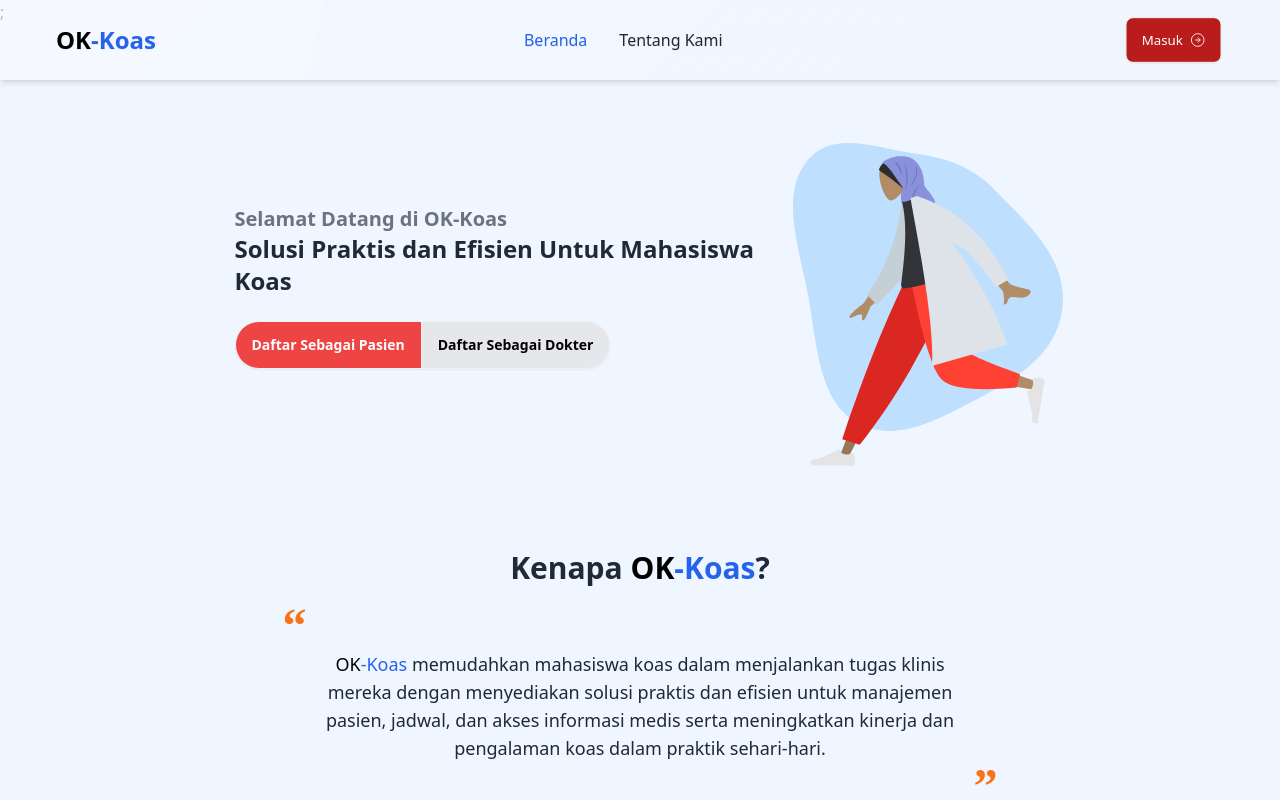
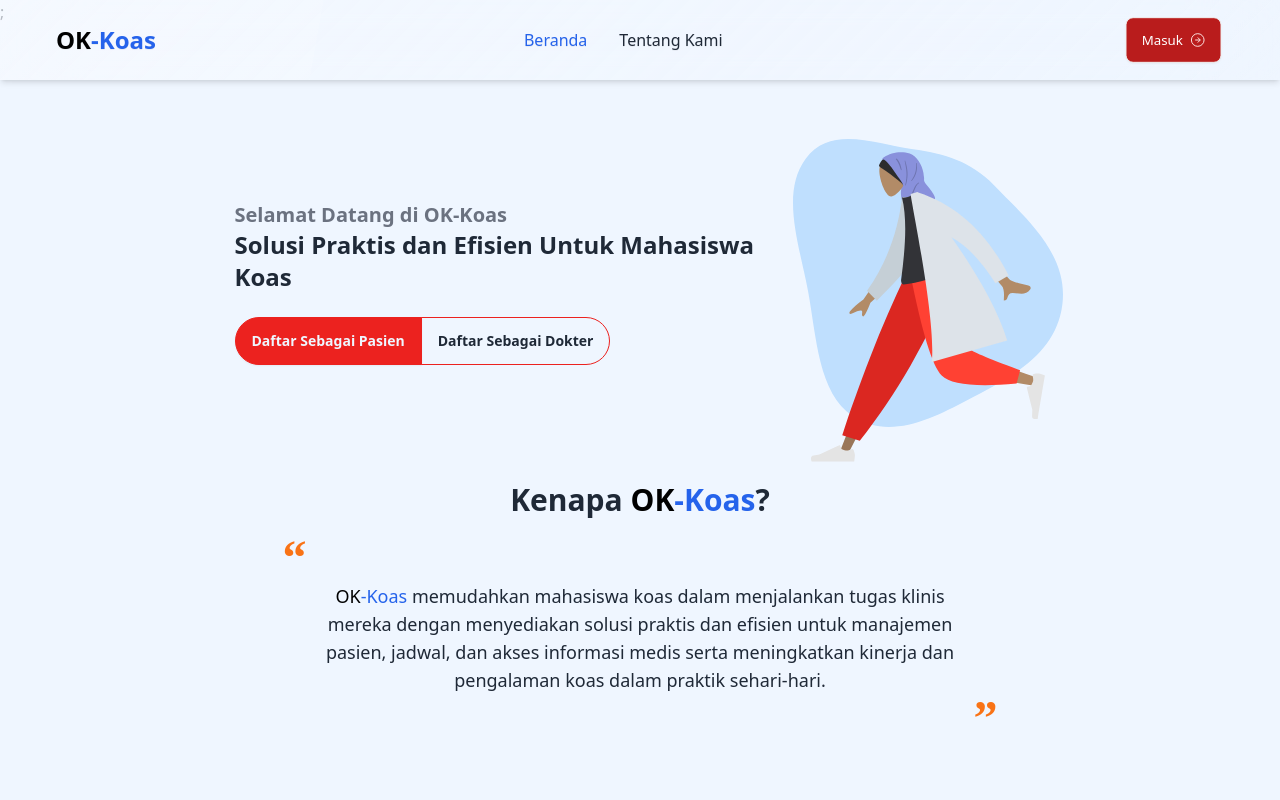
Before and after one commit to ok-koas/client, a React (Vite) app: page / in a window 1280 px wide. Shown: the top 800 px of the page. Built offline with nearby package versions, Linux system fonts and the light colour scheme; no server answers.

Commit message:
fixed navbar issue

```diff
--- a/src/App.jsx
+++ b/src/App.jsx
@@ -5,6 +5,7 @@ import LoadingPage from "./pages/LoadingPage";
 import GuestPage from "./layouts/guest-page";
 import { Helmet } from "react-helmet";
 import Title from "./components/Title";
+import Test from "./pages/Test";
 
 // import Navbar from "./components/Navbar";
 // import HeroSection from "./components/HeroSection";
@@ -50,7 +51,7 @@ const router = createBrowserRouter([
 		children: [
 			{
 				path: "tes",
-				element: <LoadingPage />,
+				element: <Test />,
 			},
 			{
 				index: true,
@@ -58,7 +59,7 @@ const router = createBrowserRouter([
 					<>
 						<Title name="" />
 						<Suspense fallback={<LoadingPage />}>
-							<main className="mt-5 md:px-8 lg:px-16">
+							<main className="md:px-8 lg:px-16">
 								<HeroSection />
 								<AlasanSection />
 								<Produk />
--- a/src/components/DoubleRegisterButton.jsx
+++ b/src/components/DoubleRegisterButton.jsx
@@ -4,13 +4,13 @@ const DoubleRegisterButton = () => {
 	return (
 		<div className="mt-6 md:join">
 			<button
-				className="btn join-item bg-red-500 hover:bg-red-600 mb-3 md:mb-0 text-white text-sm rounded-full md:rounded-full "
+				className="btn btn-primary border-primary join-item  mb-3 md:mb-0 rounded-full md:rounded-full "
 				type="button"
 			>
 				Daftar Sebagai Pasien
 			</button>
 			<button
-				className="btn join-item bg-gray-200 hover:bg-gray-300 text-black text-sm rounded-full md:rounded-full"
+				className="btn btn-ghost border-primary join-item rounded-full md:rounded-full"
 				type="button"
 			>
 				Daftar Sebagai Dokter
--- a/src/components/HeroSection.jsx
+++ b/src/components/HeroSection.jsx
@@ -4,7 +4,7 @@ import DoubleRegisterButton from "./DoubleRegisterButton";
 const HeroSection = () => {
 	return (
 		<>
-			<div className="flex flex-col md:flex-row items-center justify-center py-16 bg-blue-50">
+			<div className="flex flex-col md:flex-row items-center justify-center bg-blue-50">
 				<div className="w-full md:w-1/2 text-center md:text-left px-4 md:px-0">
 					<h1 className="text-l lg:text-xl font-bold text-gray-500 md:mt-0 mt-4 md:mb-0 mb-4">
 						Selamat Datang di OK-Koas
--- a/src/layouts/guest-page.jsx
+++ b/src/layouts/guest-page.jsx
@@ -7,7 +7,7 @@ export default function GuestPage() {
 	return (
 		<>
 			<Navbar />;
-			<main className="bg-blue-50">
+			<main className="bg-blue-50 mt-20">
 				<Outlet />
 			</main>
 			<Footer />
--- a/src/pages/guest/ChooseLogin.jsx
+++ b/src/pages/guest/ChooseLogin.jsx
@@ -3,7 +3,7 @@ import { FaUser, FaUserMd } from "react-icons/fa";
 
 const ChooseLogin = () => {
 	return (
-		<div className="flex flex-col items-center justify-center min-h-screen p-4">
+		<div className="flex flex-col items-center justify-center py-20">
 			<div className="rounded-3xl p-6 bg-white shadow-xl max-w-lg w-full pt-6 pb-8 ">
 				<h2 className="text-2xl font-semibold mb-6 text-center">
 					Ingin Masuk Sebagai Apa?
--- a/src/pages/guest/KirimOtp.jsx
+++ b/src/pages/guest/KirimOtp.jsx
@@ -6,7 +6,7 @@ const KirimOtp = () => {
 
 	return (
 		<>
-			<div className="flex items-center justify-center min-h-screen bg-gray-100">
+			<div className="flex items-center justify-center py-20 bg-gray-100">
 				<form className="w-64 md:w-80 lg:w-96 h-auto bg-white flex flex-col items-center justify-center p-5 gap-5 relative shadow-md rounded-lg">
 					<span className="text-lg md:text-xl lg:text-2xl font-bold text-black">
 						Masukkan OTP
--- a/src/pages/guest/Login.jsx
+++ b/src/pages/guest/Login.jsx
@@ -53,7 +53,7 @@ const Login = () => {
 
 	return (
 		<>
-			<div className="container mx-auto px-4 py-20 mt-10">
+			<div className="container mx-auto px-4 py-10 ">
 				<div className="bg-white shadow-md rounded-lg p-8 max-w-md mx-auto">
 					<div className="text-center mb-6">
 						<Logo size="4xl" />
--- a/src/pages/guest/Register.jsx
+++ b/src/pages/guest/Register.jsx
@@ -72,7 +72,7 @@ const Register = () => {
 
 	return (
 		<>
-			<div className="container mx-auto px-4 py-20 mt-10">
+			<div className="container mx-auto px-4 pb-10 pt-5 ">
 				<div className="bg-white shadow-md rounded-lg p-8 max-w-2xl mx-auto">
 					<h2 className="text-3xl font-bold mb-6 text-center">
 						Registrasi Pengguna
--- a/src/pages/guest/TentangKami.jsx
+++ b/src/pages/guest/TentangKami.jsx
@@ -7,7 +7,7 @@ import PeopleDiscussingImage from "../../components/PeopleDiscussingImage";
 const TentangKami = () => {
 	return (
 		<>
-      <div className="container mt-10 mx-auto px-8 md:px-40 py-16">
+			<div className="container  mx-auto px-8 md:px-40">
 				<h1 className="text-xl sm:text-3xl font-bold mb-6 md:mb-3 lg:mb-0">
 					Tentang OK-Koas
 				</h1>
--- a/src/pages/guest/VerifBerkas.jsx
+++ b/src/pages/guest/VerifBerkas.jsx
@@ -48,7 +48,7 @@ const VerifBerkas = () => {
 	};
 
 	return (
-		<div className="flex flex-col items-center justify-center min-h-screen bg-gray-100 pt-20 ">
+		<div className="flex flex-col items-center justify-center  bg-gray-100 py-5 ">
 			<div className="bg-white p-6 md:p-8 lg:p-10 rounded-lg shadow-xl w-full max-w-md">
 				<h2 className="text-2xl md:text-3xl lg:text-4xl font-bold text-center mb-6">
 					Verifikasi Berkas
```
Lines whose indentation alone changed are shown as unchanged.
